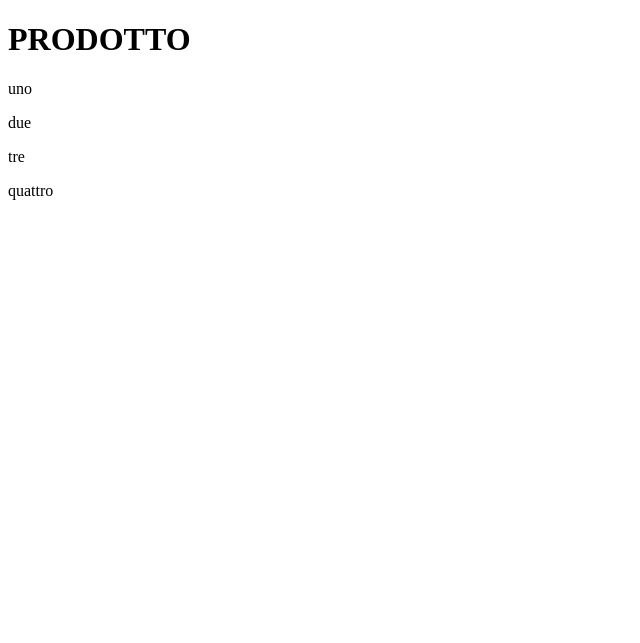
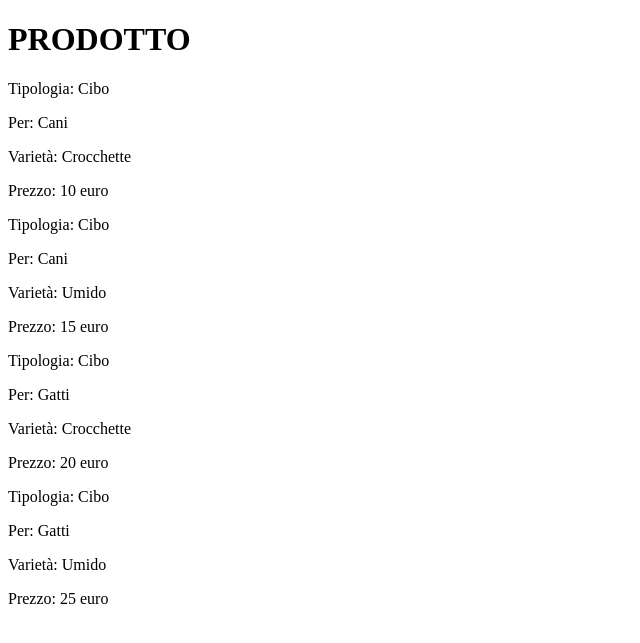
Before and after one commit to FrancescoCataletto/php-oop-2, a PHP site: page / in a window 1280 px wide. Shown: the top 643 px of the page, without its empty margins (0-640 px from the left). Run offline with PHP 8.4, Linux system fonts and the light colour scheme.

Commit message:
created different foods for cats and dogs with different values

```diff
--- a/class/cibo.php
+++ b/class/cibo.php
@@ -32,5 +32,8 @@ class Cibo extends Product{
     }
 }
 
-$crocchette = new Cibo("uno", "due", "tre", "quattro");
+$crocchetteCani = new Cibo("Cibo", "Cani", "Crocchette", "10 euro");
+$umidoCani = new Cibo("Cibo", "Cani", "Umido", "15 euro");
+$crocchetteGatti = new Cibo("Cibo", "Gatti", "Crocchette", "20 euro");
+$umidoGatti = new Cibo("Cibo", "Gatti", "Umido", "25 euro");
 ?>
--- a/class/product.php
+++ b/class/product.php
@@ -27,5 +27,4 @@ class Product{
         return $this->forWhichAnimal;
     }
 }
-
 ?>
--- a/index.php
+++ b/index.php
@@ -14,9 +14,35 @@ require_once __DIR__ . "/class/cibo.php";
 </head>
 <body>
     <h1>PRODOTTO</h1>
-    <p><?php echo $crocchette->getType()?></p>
-    <p><?php echo $crocchette->getAnimal()?></p>
-    <p><?php echo $crocchette->getfoodType()?></p>
-    <p><?php echo $crocchette->getfoodPrice()?></p>
+    <div>
+        <div>
+            <p>Tipologia: <?php echo $crocchetteCani->getType()?></p>
+            <p>Per: <?php echo $crocchetteCani->getAnimal()?></p>
+            <p>Varietà: <?php echo $crocchetteCani->getfoodType()?></p>
+            <p>Prezzo: <?php echo $crocchetteCani->getfoodPrice()?></p>
+        </div>
+        <div>
+            <p>Tipologia: <?php echo $umidoCani->getType()?></p>
+            <p>Per: <?php echo $umidoCani->getAnimal()?></p>
+            <p>Varietà: <?php echo $umidoCani->getfoodType()?></p>
+            <p>Prezzo: <?php echo $umidoCani->getfoodPrice()?></p>
+        </div>
+    </div>
+
+    <div>
+        <div>
+            <p>Tipologia: <?php echo $crocchetteGatti->getType()?></p>
+            <p>Per: <?php echo $crocchetteGatti->getAnimal()?></p>
+            <p>Varietà: <?php echo $crocchetteGatti->getfoodType()?></p>
+            <p>Prezzo: <?php echo $crocchetteGatti->getfoodPrice()?></p>
+        </div>
+        <div>
+            <p>Tipologia: <?php echo $umidoGatti->getType()?></p>
+            <p>Per: <?php echo $umidoGatti->getAnimal()?></p>
+            <p>Varietà: <?php echo $umidoGatti->getfoodType()?></p>
+            <p>Prezzo: <?php echo $umidoGatti->getfoodPrice()?></p>
+        </div>
+    </div>
+
 </body>
 </html>
```
